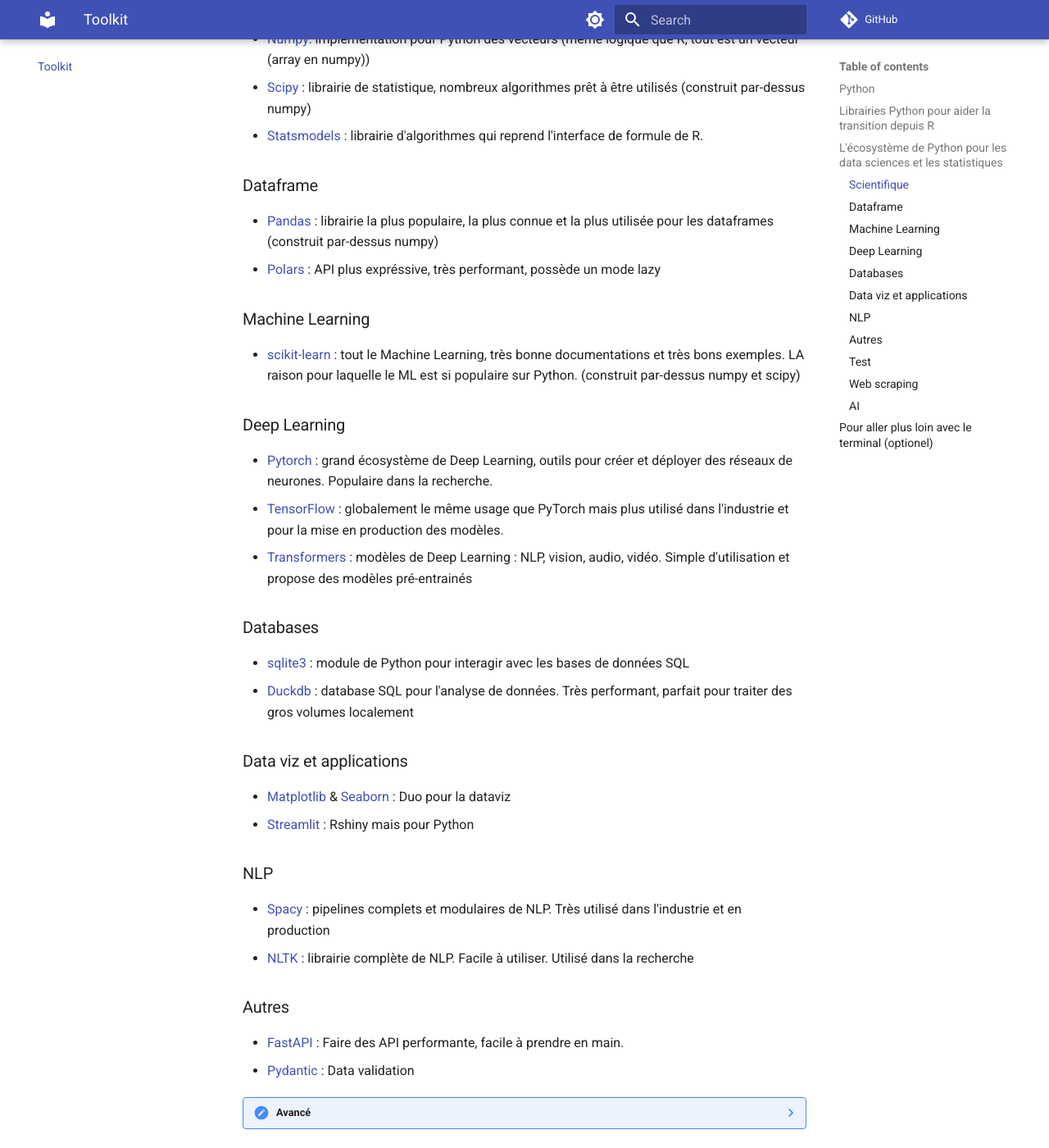
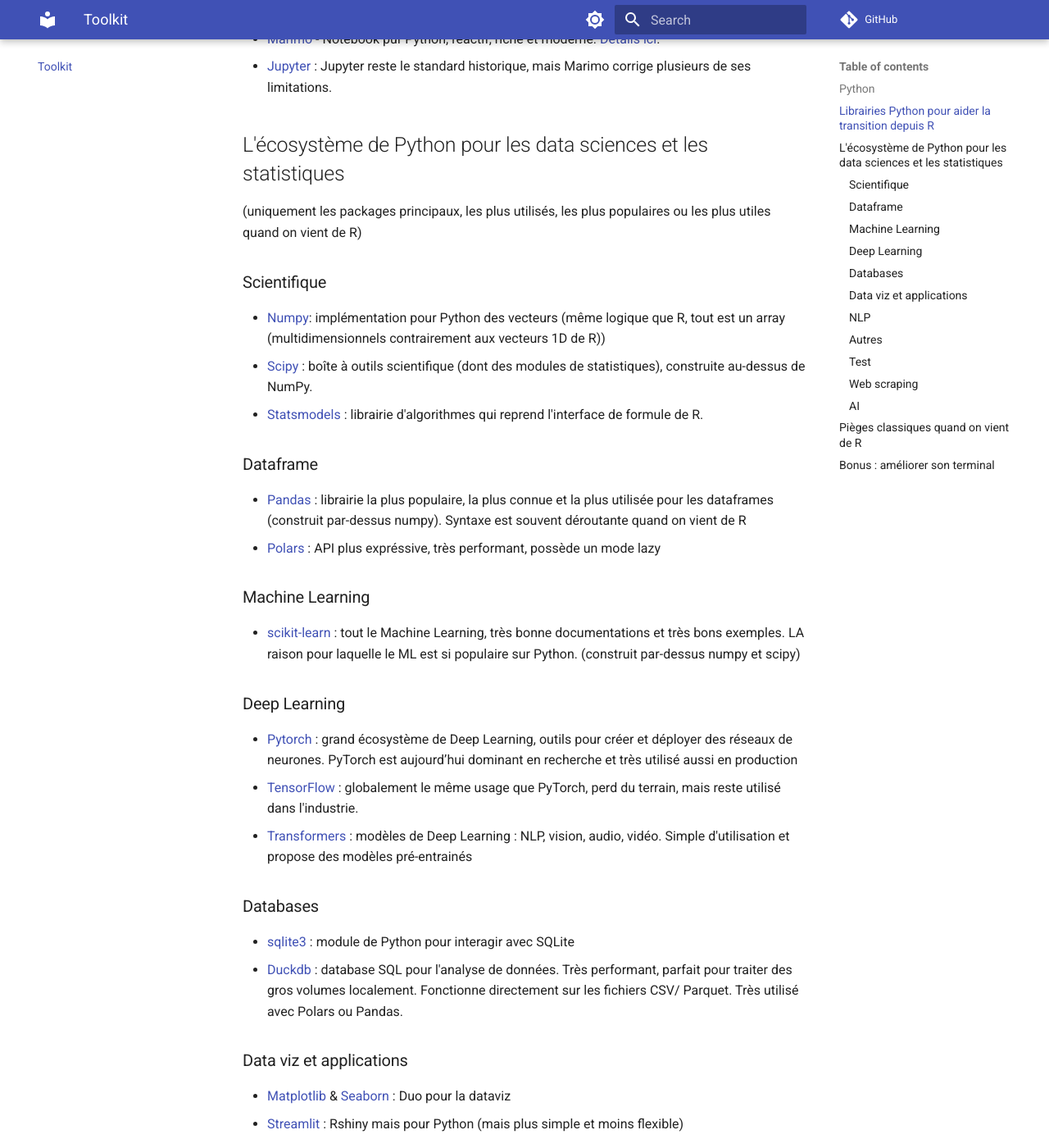
Before and after one commit to CalHenry/Python-guide-for-R-users, an MkDocs documentation site: the page built from docs/toolkit.md, in a window 1280 px wide and 1400 px high, scrolled down 1619 px. Shown: the whole window at 82% size. Built offline with MkDocs 1.6.1 and Material for MkDocs 9.7.7, drawn with Linux system fonts in a browser that asks for light colours; comment, search, counter and statistics services are not loaded; some of the changed text lies outside the part shown.

Commit message:
toolkit.md: feat & fix
add section with python's traps for R users
fix many french mistakes, grammar issues..

````diff
--- a/docs/toolkit.md
+++ b/docs/toolkit.md
@@ -1,8 +1,19 @@
 # Toolkit
 
-> Le bon outil au bon endroit, c'est mieux.
+/// quote | Le bon outil au bon endroit, c'est mieux.         - Moi
+///
 
-Cette section regroupe les logiciels présentés dans les autres parties du guide.
+Cet chapitre regroupe les logiciels présentés dans les autres parties du guide.
+
+/// example | **TL;DR — Mon setup recommandé si tu viens de R**
+- IDE : Positron
+- Environnement : uv
+- Dataframe : Polars
+- DataViz : Seaborn ou Plotnine
+- Statistiques : statsmodels
+- Notebooks : Marimo
+///
+
 
 ## Python
 
@@ -10,7 +21,7 @@
 
 ??? note "[Positron (IDE)](https://positron.posit.co/)"
 
-    Positron est un fork de VSCode par Posit, pour les datasciences et pour créer un outil Python familier aux développeurs R.
+    Positron est un fork de VSCode par Posit, pensé pour les datasciences et pour créer un outil Python et R familier aux développeurs R.
 
     > En 2 mots : c'est VSCode qui se déguise en RStudio. VSCode *pensé* pour les datasciences.
 
@@ -21,7 +32,7 @@
     - UI adaptée pour Python et R (passage de Python à R et de choix de l'environnement virtuel ergonomique)
     - Support natif pour Quarto, Shiny, Air (formateur pour R)
 
-    C'est donc un IDE moderne, qui corriges tous les manques de VScode pour les data sciences et l'exploration de données, dans une solution intégrée.
+    C'est donc un IDE moderne, qui propose une meilleure expérience (plus intégrée) pour les data sciences et l'exploration de données que VSCode.
     Positron s'inspire beaucoup de RStudio et pour le mieux.
 
 
@@ -55,10 +66,10 @@
     uv tree
 
     # Run une commande
-    uv run <command> # ex : uv run marimo edit <notebook.py>
+    uv run <command>  # ex : uv run marimo edit <notebook.py>
 
     # Run un script
-    uv run <file.py>
+    uv run <script.py>  # version compacte de 'uv run python <script.py>'
     ```
 
 ??? note "[Pixi (gestionnaire d'environnement pour conda)](https://pixi.prefix.dev/latest/)"
@@ -116,7 +127,11 @@
 
     Comme pour Ruff, Pyrefly est le type checker par défault de Positron.
 
-[En savoir plus sur les formateurs de code, linters de code et les type checker](coder_python.md)
+    /// info | Pyrefly est encore jeune dans l'écosystème.
+    Si tu veux savoir pourquoi les développeurs de Positron l'on choisit, tu peux lire [cet article](https://positron.posit.co/blog/posts/2026-03-31-python-type-checkers/#what-we-chose).
+    ///
+
+> [En savoir plus sur les formateurs de code, linters de code et les type checker](coder_python.md)
 
 
 ## Librairies Python pour aider la transition depuis R
@@ -156,44 +171,45 @@
 Data Viz :
 
 - [Seaborn](https://seaborn.pydata.org/) - Seaborn est une surcouche de Matplotlib, on utilise les deux librairies ensemble. API moins ruguese que Matplotlib pour les utilisateurs venant de R. Il permet juste de mieux et plus facilement exprimer le graphique, ce qui est souvent difficile avec Matplotlib en venant de ggplot2.
-- [Plotnine](https://plotnine.org/) - ggplot2 adapté pour Python (syntaxe similaire, pratique si on vient de R).
+- [Plotnine](https://plotnine.org/) - ggplot2 porté sur Python (syntaxe pratiquement identique à ggplot2, lifesaver si on vient de R).
 - [Great Tables](https://posit-dev.github.io/great-tables/articles/intro.html) : package gt de R, mais sur Python.
 
 Notebooks :
 
   - [Marimo](https://marimo.io/) - Notebook pur Python, réactif, riche et moderne. [Détails ici](notebooks.md).
+  - [Jupyter](https://jupyter.org/) : Jupyter reste le standard historique, mais Marimo corrige plusieurs de ses limitations.
 
 
 ## L'écosystème de Python pour les data sciences et les statistiques
 (uniquement les packages principaux, les plus utilisés, les plus populaires ou les plus utiles quand on vient de R)
 
 ### Scientifique
-- [Numpy](https://numpy.org/): implémentation pour Python des vecteurs (même logique que R, tout est un vecteur (array en numpy))
-- [Scipy](https://scipy.org/) : librairie de statistique, nombreux algorithmes prêt à être utilisés (construit par-dessus numpy)
+- [Numpy](https://numpy.org/): implémentation pour Python des vecteurs (même logique que R, tout est un array (multidimensionnels contrairement aux vecteurs 1D de R))
+- [Scipy](https://scipy.org/) : boîte à outils scientifique (dont des modules de statistiques), construite au-dessus de NumPy.
 - [Statsmodels](https://www.statsmodels.org/stable/index.html) : librairie d'algorithmes qui reprend l'interface de formule de R.
 
 ### Dataframe
-- [Pandas](https://pandas.pydata.org/docs/) : librairie la plus populaire, la plus connue et la plus utilisée pour les dataframes (construit par-dessus numpy)
+- [Pandas](https://pandas.pydata.org/docs/) : librairie la plus populaire, la plus connue et la plus utilisée pour les dataframes (construit par-dessus numpy). Syntaxe est souvent déroutante quand on vient de R
 - [Polars](https://docs.pola.rs/) : API plus expréssive, très performant, possède un mode lazy
 
 ### Machine Learning
 - [scikit-learn](https://scikit-learn.org/stable/index.html) : tout le Machine Learning, très bonne documentations et très bons exemples. LA raison pour laquelle le ML est si populaire sur Python. (construit par-dessus numpy et scipy)
 ### Deep Learning
-- [Pytorch](https://pytorch.org/) : grand écosystème de Deep Learning, outils pour créer et déployer des réseaux de neurones. Populaire dans la recherche.
-- [TensorFlow](https://www.tensorflow.org/) : globalement le même usage que PyTorch mais plus utilisé dans l'industrie et pour la mise en production des modèles.
+- [Pytorch](https://pytorch.org/) : grand écosystème de Deep Learning, outils pour créer et déployer des réseaux de neurones. PyTorch est aujourd’hui dominant en recherche et très utilisé aussi en production
+- [TensorFlow](https://www.tensorflow.org/) : globalement le même usage que PyTorch, perd du terrain, mais reste utilisé dans l'industrie.
 - [Transformers](https://huggingface.co/docs/transformers/index) : modèles de Deep Learning : NLP, vision, audio, vidéo. Simple d'utilisation et propose des modèles pré-entrainés
 
 ### Databases
-- [sqlite3](https://docs.python.org/3/library/sqlite3.html) : module de Python pour interagir avec les bases de données SQL
-- [Duckdb](https://duckdb.org/) : database SQL pour l'analyse de données. Très performant, parfait pour traiter des gros volumes localement
+- [sqlite3](https://docs.python.org/3/library/sqlite3.html) : module de Python pour interagir avec SQLite
+- [Duckdb](https://duckdb.org/) : database SQL pour l'analyse de données. Très performant, parfait pour traiter des gros volumes localement. Fonctionne directement sur les fichiers CSV/ Parquet. Très utilisé avec Polars ou Pandas.
 
 ### Data viz et applications
 - [Matplotlib](https://matplotlib.org/) & [Seaborn](https://seaborn.pydata.org/) : Duo pour la dataviz
-- [Streamlit](https://streamlit.io/) : Rshiny mais pour Python
+- [Streamlit](https://streamlit.io/) : Rshiny mais pour Python (mais plus simple et moins flexible)
 
 ### NLP
 - [Spacy](https://spacy.io/) : pipelines complets et modulaires de NLP. Très utilisé dans l'industrie et en production
-- [NLTK](https://www.nltk.org/) : librairie complète de NLP. Facile à utiliser. Utilisé dans la recherche
+- [NLTK](https://www.nltk.org/) : librairie complète de NLP. Pédagogique, académique. Utilisé dans la recherche
 
 ### Autres
 - [FastAPI](https://fastapi.tiangolo.com/) : Faire des API performante, facile à prendre en main.
@@ -215,8 +231,105 @@
     - [Ollama](https://docs.ollama.com/), [LMStudio](https://lmstudio.ai/docs/python) et [vLLM](https://vllm.ai/) : "inference and serving engines", pour utiliser des LLM en local. vLLM est plus puissant et plus complexe. LMStudio permet de facilement utiliser des modèles MLX (pour les puces Apple).
 
 
+## Pièges classiques quand on vient de R
 
-## Pour aller plus loin avec le terminal (optionel)
+Même quand la syntaxe ressemble à R, le comportement peut être très différent.
+
+/// info | Mutabilité (le piège n°1)
+///
+
+En R, les objets sont (quasi) immuables, tu t'attends à une copie.
+En Python, beaucoup d’objets sont modifiables en place.
+
+```python
+a = [1, 2, 3]
+b = a
+b.append(4)
+
+print(a)  # [1, 2, 3, 4]
+# Modifier b modifie aussi a !
+
+# Bon réflexe :
+b = a.copy()
+```
+
+---
+
+/// info | Index commence à 0, c’est une source d’erreurs constante au début.
+///
+
+```python
+# Python
+x = [10, 20, 30]
+x[0]  # 10
+
+# En R ça serait :
+x[1]  # 10
+```
+
+---
+
+/// info | Les DataFrames Pandas ne se comportent pas comme ceux de R
+///
+
+```python
+df["col"]
+# peut être : une vue ou une copie, et entrainer des comportements inattendus
+
+# Bon réflexe : utiliser les fonctions de pandas pour sélectionner rows et colonnes, elles retournes un subset (non une copie)
+df = df.loc[:, "col1"]   # sélectionne par nom
+# ou
+df = df.iloc[:, [1, 5]] # selectionne par indice
+
+```
+
+/// tip | Je recommande Polars car il n'a pas ce problème !
+
+Polars ne modifie jamais en place par défaut, de ce point de vue il se comporte comme R, donc tu ne peux pas modifier un dataframe par accident (alors que Pandas oui, *j'atteste*).
+Le comportement est prévisible.
+///
+
+---
+
+/// info | Typage moins permissif que R
+///
+
+```python
+# avec R :
+"1" + 1
+# coercion implicite
+
+# avec Python
+"1" + 1
+# ❌ erreur
+
+# il faut être explicite :
+int("1") + 1
+```
+
+---
+
+/// info | Pas de pipe natif
+///
+Pas de pipe pour Python (bien que des packages répliquent cette fonctionnalité, ce n'est pas naturel dans la syntaxe).
+
+Certaines libraires te permettent de faire du 'method chainning" (enchainer des opérations). Particulièrement avec Pandas ou Polars pour faire plusieurs modifications dans un seul bloc.
+
+```python
+import polars as pl
+q = (
+    pl.scan_csv("docs/assets/data/iris.csv")
+    .filter(pl.col("sepal_length") > 5)
+    .group_by("species")
+    .agg(pl.all().sum())
+)
+
+# La syntaxe de Python pure ou de Numpy force à imbriquer les fonctions (code illisible)
+import numpy as np
+result = np.round(np.mean(np.sum(np.square(arr), axis=1)), 2)
+```
+
+## Bonus : améliorer son terminal
 
 Le terminal d'origine est sobre et moche. Texte blanc sur fond noir.
 Le terminal intégré à l'IDE est exactement la même fenêtre mais dans l'éditeur.
@@ -227,9 +340,9 @@
 Dans cette sous section, je présente quelques améliorations basiques, pour rendre l'expérience du terminal meilleure. Ces outils vont aussi améliorer le terminal intégré dans l'IDE.
 
 - [Tldr](https://github.com/tealdeer-rs/tealdeer) : Explique une commande avec des exemples simples et concrêt (suffit souvent à se débloquer et évite de devoir aller dans la doc)
-- [Bat](https://github.com/sharkdp/bat) : Remplace de `cat` avec synthax highlighting
+- [Bat](https://github.com/sharkdp/bat) : Remplace `cat`, ajoute du synthax highlighting
 
-??? note "bat vs cat"
+??? example "bat vs cat"
 
     ![light bat](screenshots/bat_light.png){.only-light}
     ![dark bat](screenshots/bat_dark.png){.only-dark}
````
Also changed, not shown: other parts of docs/toolkit.md (+4 -4 lines).
